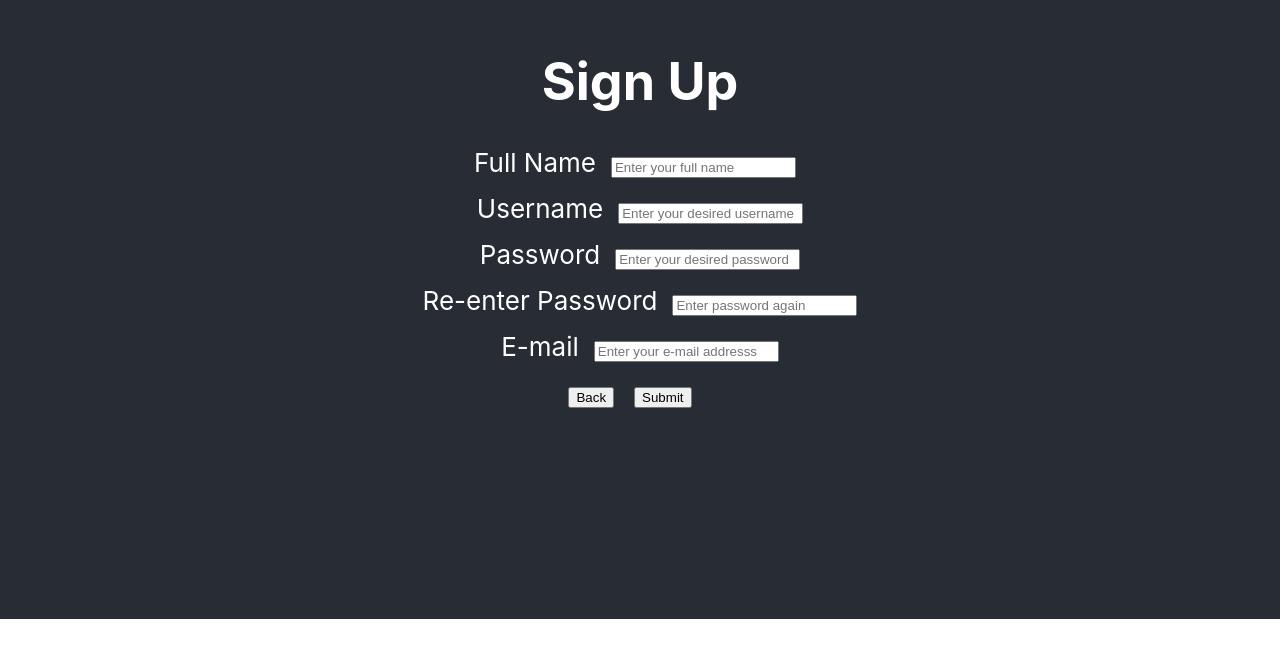
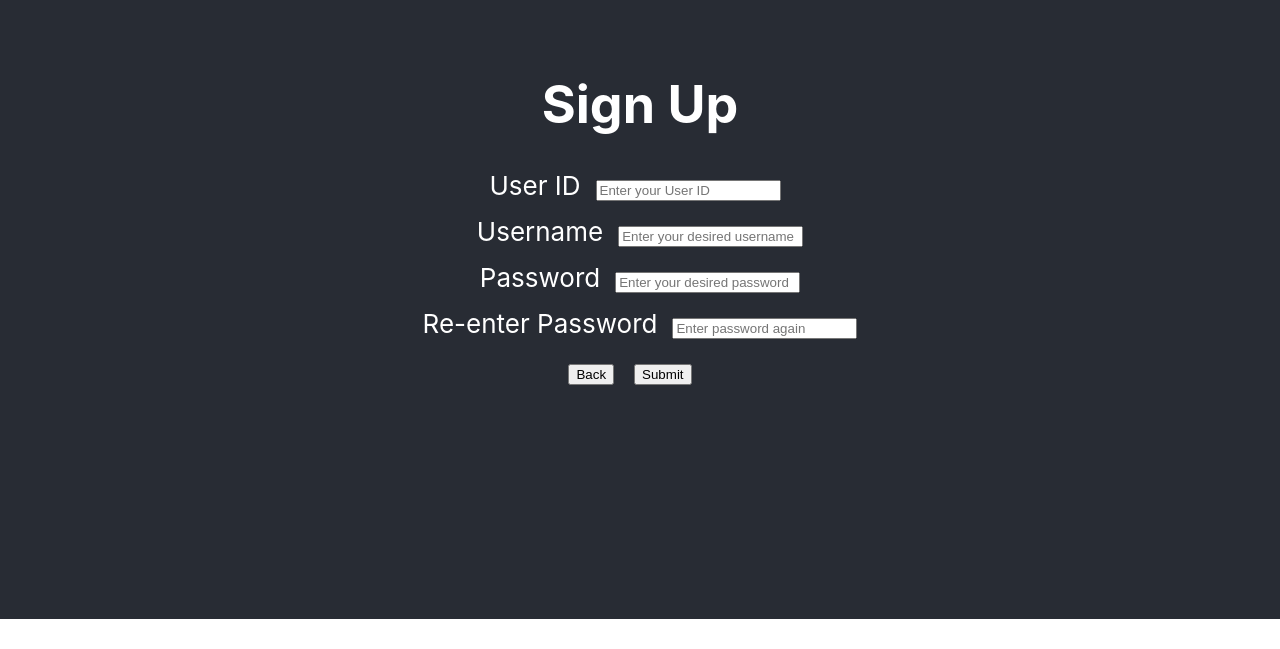
Before and after one commit to paripat2504/461L-Software-Lab-Project, a React (Create React App) app in the folder frontend/: page /signup in a window 1280 px wide. Shown: the part 181-830 px from the top of the page. Built offline with nearby package versions, Linux system fonts and the light colour scheme.

Commit message:
change signup fields

```diff
--- a/frontend/src/LoginForm.js
+++ b/frontend/src/LoginForm.js
@@ -24,7 +24,7 @@ function LoginForm() {
             headers: {
               'Content-Type': 'application/json'
             },
-            body: JSON.stringify({ userID: username, password })
+            body: JSON.stringify({ userID:username, password })
           });
 
           const data = await response.json();
@@ -46,7 +46,7 @@ function LoginForm() {
           <div>
             <label>User ID</label>
             <input type="text"
-              placeholder='Enter your username'
+              placeholder='Enter your User ID'
               style={{marginRight:'10px'}}
               value={username}
               onChange={handleUsername}
--- a/frontend/src/SignUpForm.js
+++ b/frontend/src/SignUpForm.js
@@ -4,7 +4,10 @@ function SignUpForm() {
   const navigate = useNavigate();
 
   const [username, setUsername] = useState('');
+  const [userID, setUserID] = useState('');
   const [password, setPassword] = useState('');
+  const [secondPassword, setSecondPassword] = useState('');
+
 
   const handleUsername = (e) => {
     setUsername(e.target.value);
@@ -14,15 +17,33 @@ function SignUpForm() {
     setPassword(e.target.value);
   }
 
+  const handleSecondPassword = (e) => {
+    setSecondPassword(e.target.value);
+  }
+
+  const handleUserID = (e) => {
+    setUserID(e.target.value);
+  }
+
   const handleSubmit = async (e) => {
     e.preventDefault();
+    if(password !== secondPassword) {
+      alert("Entered passwords do not match");
+      return;
+    }
+
+    if(username === '' || password === '' || userID === '' || secondPassword === '') {
+      alert("All fields were not filled out");
+      return;
+    }
+
     try {
       const response = await fetch('http://localhost:5000/signup', {
         method: 'POST',
         headers: {
           'Content-Type': 'application/json'
         },
-          body: JSON.stringify({ userName: username, password: password, userID: 10 })
+          body: JSON.stringify({ userName:username, password:password, userID:userID })
       });
 
       const data = await response.json();
@@ -46,10 +67,12 @@ function SignUpForm() {
       <header className="SignUpForm-header">
         <h1>Sign Up</h1>
           <div>
-            <label>Full Name</label>
+            <label>User ID</label>
             <input type="text"
-              placeholder='Enter your full name'
+              placeholder='Enter your User ID'
               style={{marginRight:'10px'}}
+              value={userID}
+              onChange={handleUserID}
             />
           </div>
           <div>
@@ -72,12 +95,8 @@ function SignUpForm() {
           <label>Re-enter Password</label>
             <input type="password"
               placeholder='Enter password again'
-            />
-          </div>
-          <div>
-            <label>E-mail</label>
-            <input type="email"
-              placeholder='Enter your e-mail addresss'
+              value={secondPassword}
+              onChange={handleSecondPassword}
             />
           </div>
           <button type="submit" onClick={() => {navigate('/')}} style={{marginRight:'20px'}}>Back</button>
```
